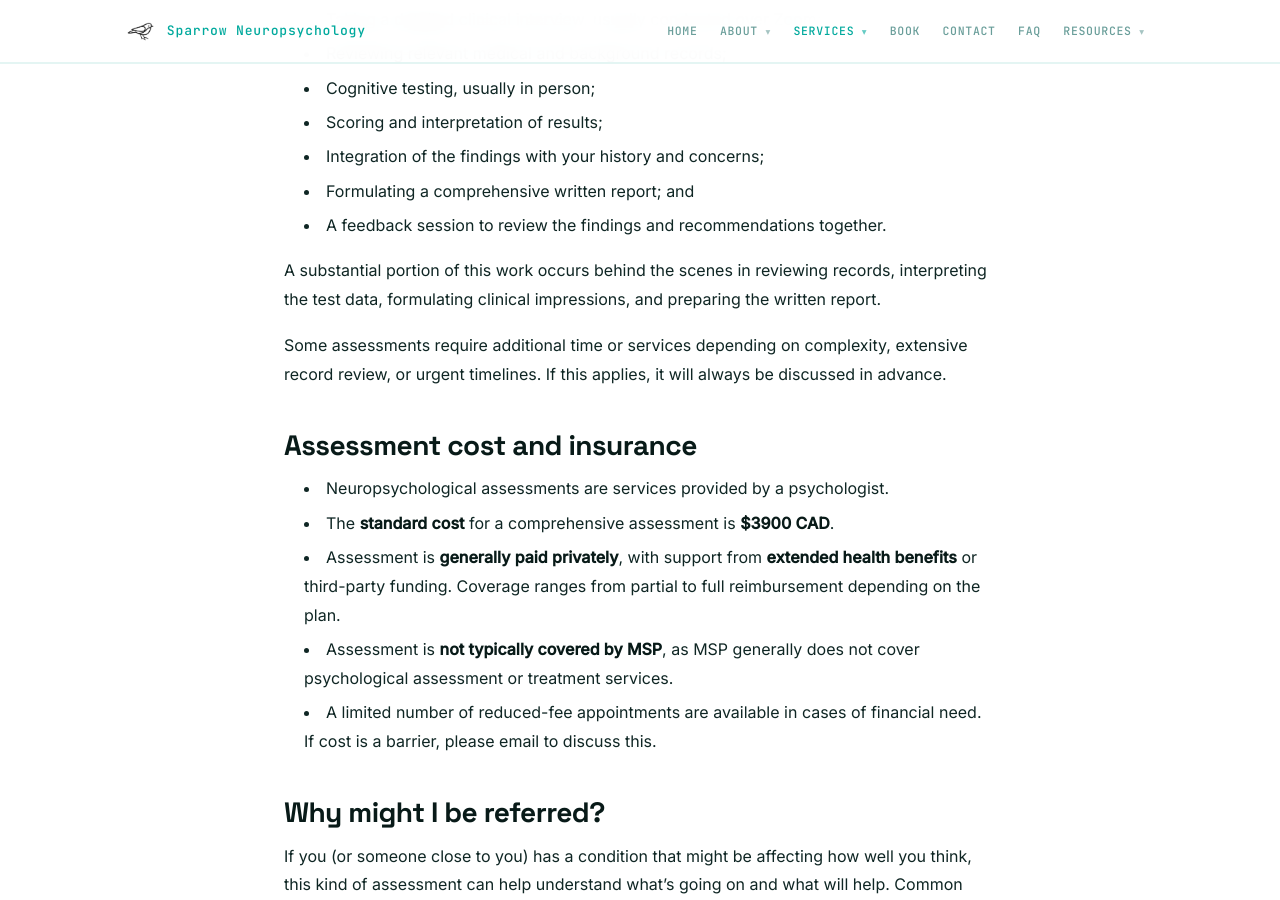
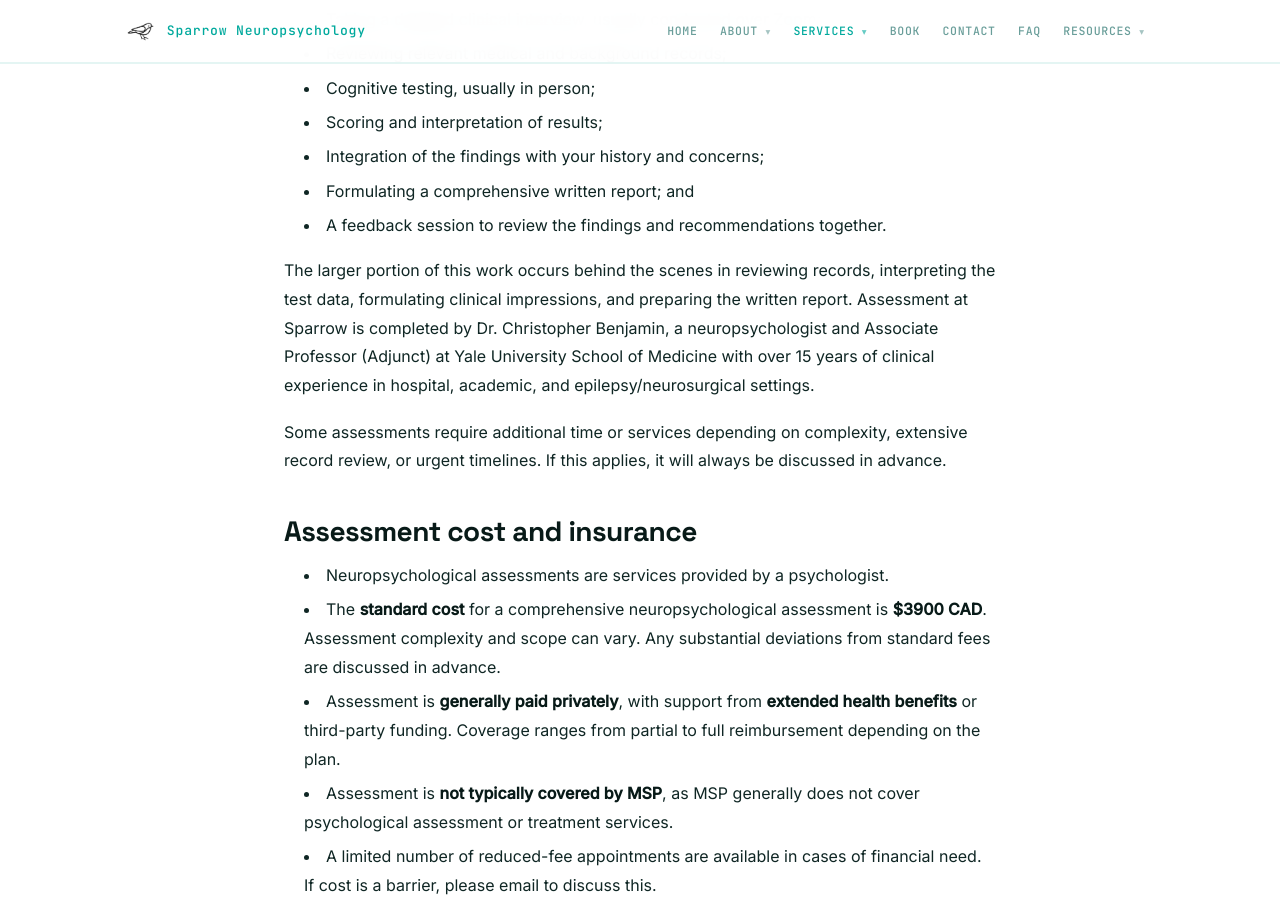
Before and after one commit to cfxb/sparrow-clinic, a Jekyll site: the page built from services.md, in a window 1280 px wide and 900 px high, scrolled down 1795 px. Built offline with Jekyll 4.4.1, drawn with Linux system fonts in a browser that asks for light colours.

Commit message:
services: expand cost note and add clinician bio to process paragraph
Add a sentence on fee variability ("complexity and scope can vary; any
substantial deviations from standard fees are discussed in advance") to
the standard-cost bullet. Expand the behind-the-scenes paragraph with a
short bio of Dr. Benjamin (Yale Associate Professor (Adjunct), 15+ years
of hospital, academic, and epilepsy/neurosurgical experience).

Co-Authored-By: Claude Opus 4.7 (1M context) <noreply@anthropic.com>

```diff
--- a/services.md
+++ b/services.md
@@ -39,14 +39,14 @@ The assessment process generally involves the following steps:
 * Formulating a comprehensive written report; and
 * A feedback session to review the findings and recommendations together.
 
-A substantial portion of this work occurs behind the scenes in reviewing records, interpreting the test data, formulating clinical impressions, and preparing the written report.
+The larger portion of this work occurs behind the scenes in reviewing records, interpreting the test data, formulating clinical impressions, and preparing the written report. Assessment at Sparrow is completed by Dr. Christopher Benjamin, a neuropsychologist and Associate Professor (Adjunct) at Yale University School of Medicine with over 15 years of clinical experience in hospital, academic, and epilepsy/neurosurgical settings.
 
 Some assessments require additional time or services depending on complexity, extensive record review, or urgent timelines. If this applies, it will always be discussed in advance.
 
 ## Assessment cost and insurance
 
 - Neuropsychological assessments are services provided by a psychologist.
-- The **standard cost** for a comprehensive assessment is **$3900 CAD**.
+- The **standard cost** for a comprehensive neuropsychological assessment is **$3900 CAD**. Assessment complexity and scope can vary. Any substantial deviations from standard fees are discussed in advance.
 - Assessment is **generally paid privately**, with support from **extended health benefits** or third-party funding. Coverage ranges from partial to full reimbursement depending on the plan.
 - Assessment is **not typically covered by MSP**, as MSP generally does not cover psychological assessment or treatment services.
 - A limited number of reduced-fee appointments are available in cases of financial need. If cost is a barrier, please email to discuss this.
```
